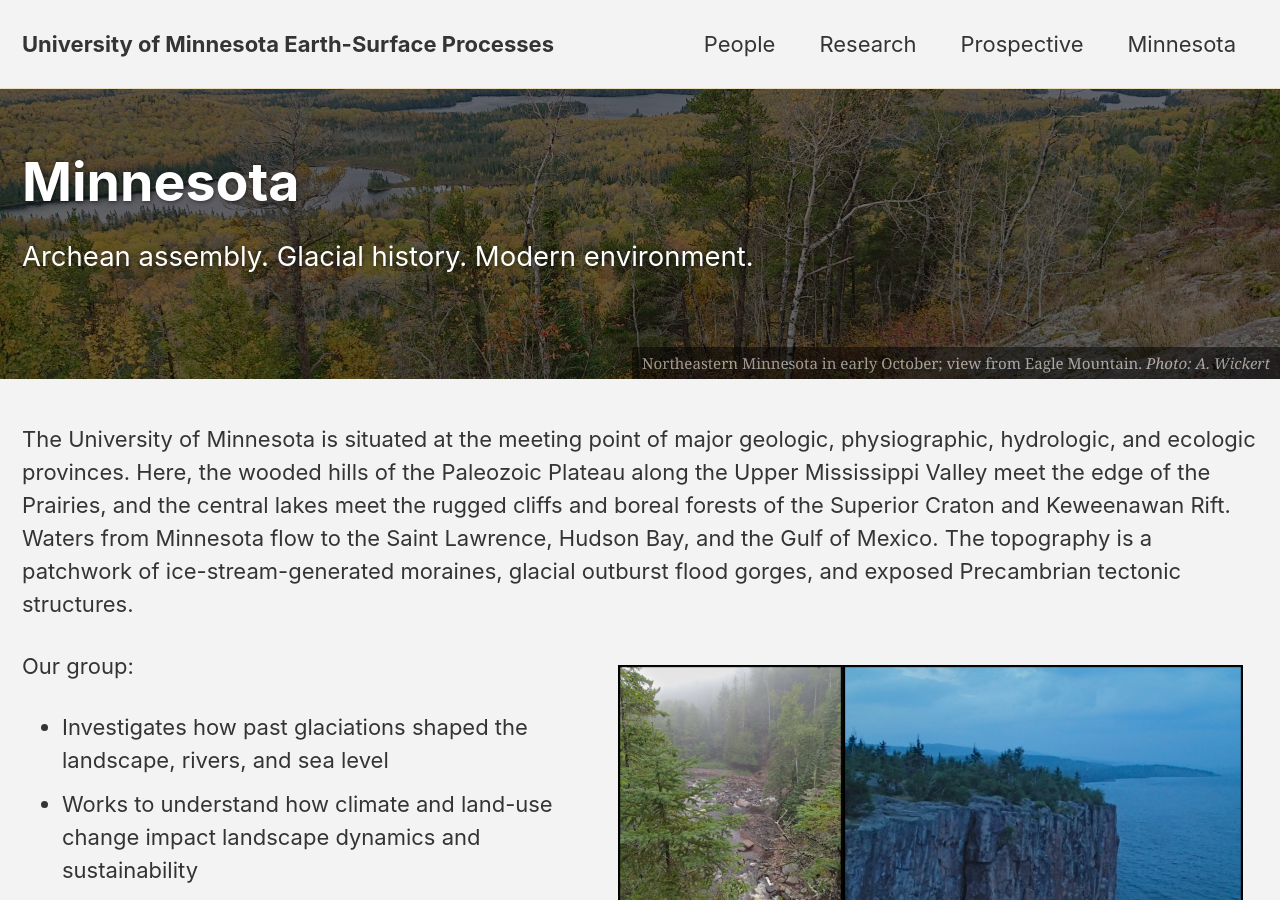
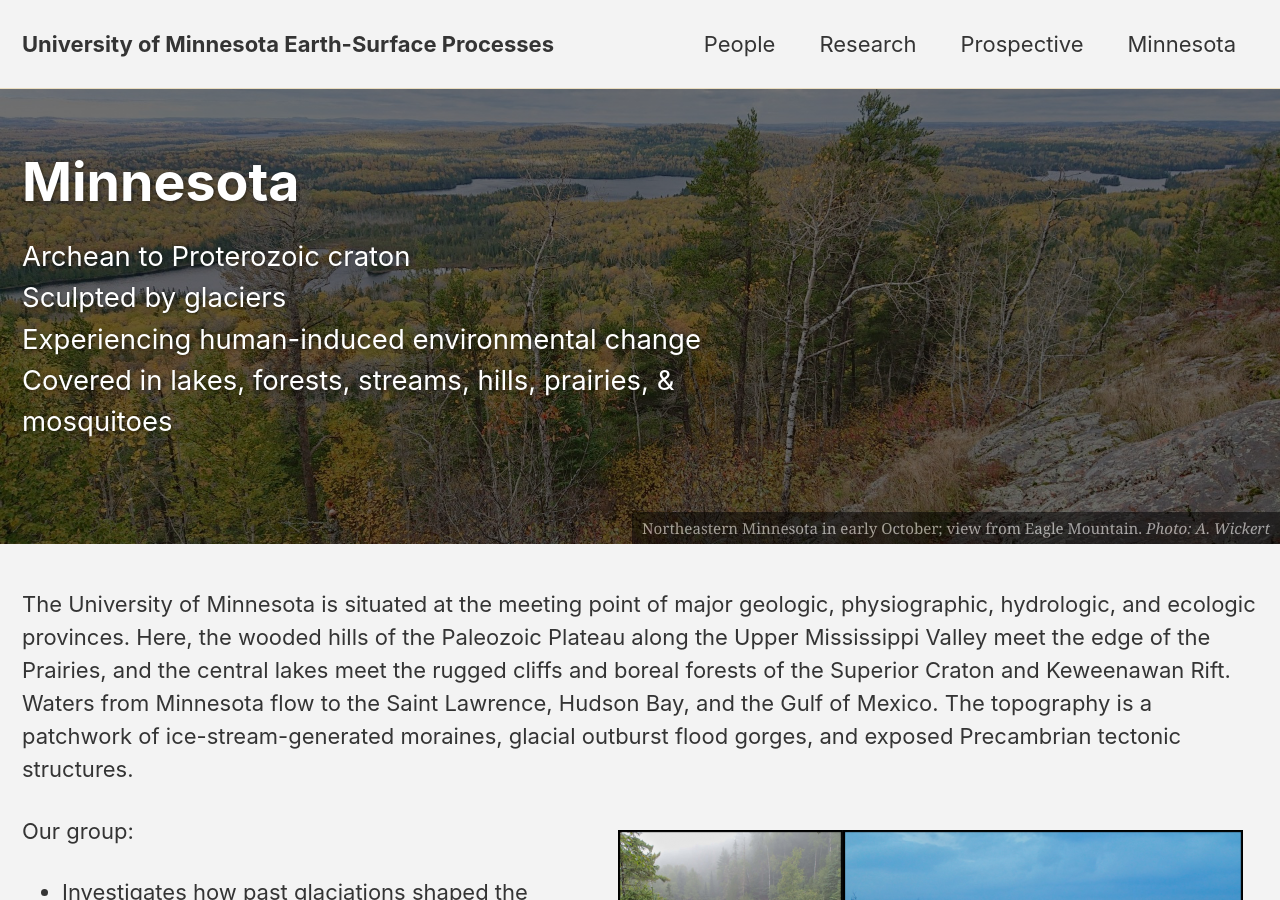
Before and after one commit to MNiMORPH/MNiMORPH.github.io, a Jekyll site: the page built from _pages/minnesota.md, in a window 1280 px wide and 900 px high. Built offline with Jekyll 4.4.1, drawn with Linux system fonts in a browser that asks for light colours; cached includes are drawn as plain includes; nearby versions of some CDN libraries.

Commit message:
Less hokey tagline

```diff
--- a/_pages/minnesota.md
+++ b/_pages/minnesota.md
@@ -11,7 +11,10 @@ header:
   #  - label: "Get started"
   #    url: "/awtest/"
   caption: "Northeastern Minnesota in early October; view from Eagle Mountain. *Photo: A. Wickert*"
-excerpt: Archean assembly. Glacial history. Modern environment.<br />
+excerpt: Archean to Proterozoic craton<br />
+         Sculpted by glaciers<br />
+         Experiencing human-induced environmental change<br />
+         Covered in lakes, forests, streams, hills, prairies, & mosquitoes<br />
 #         <small>Environmental sensors and data loggers.</small>
 ---
 
```
